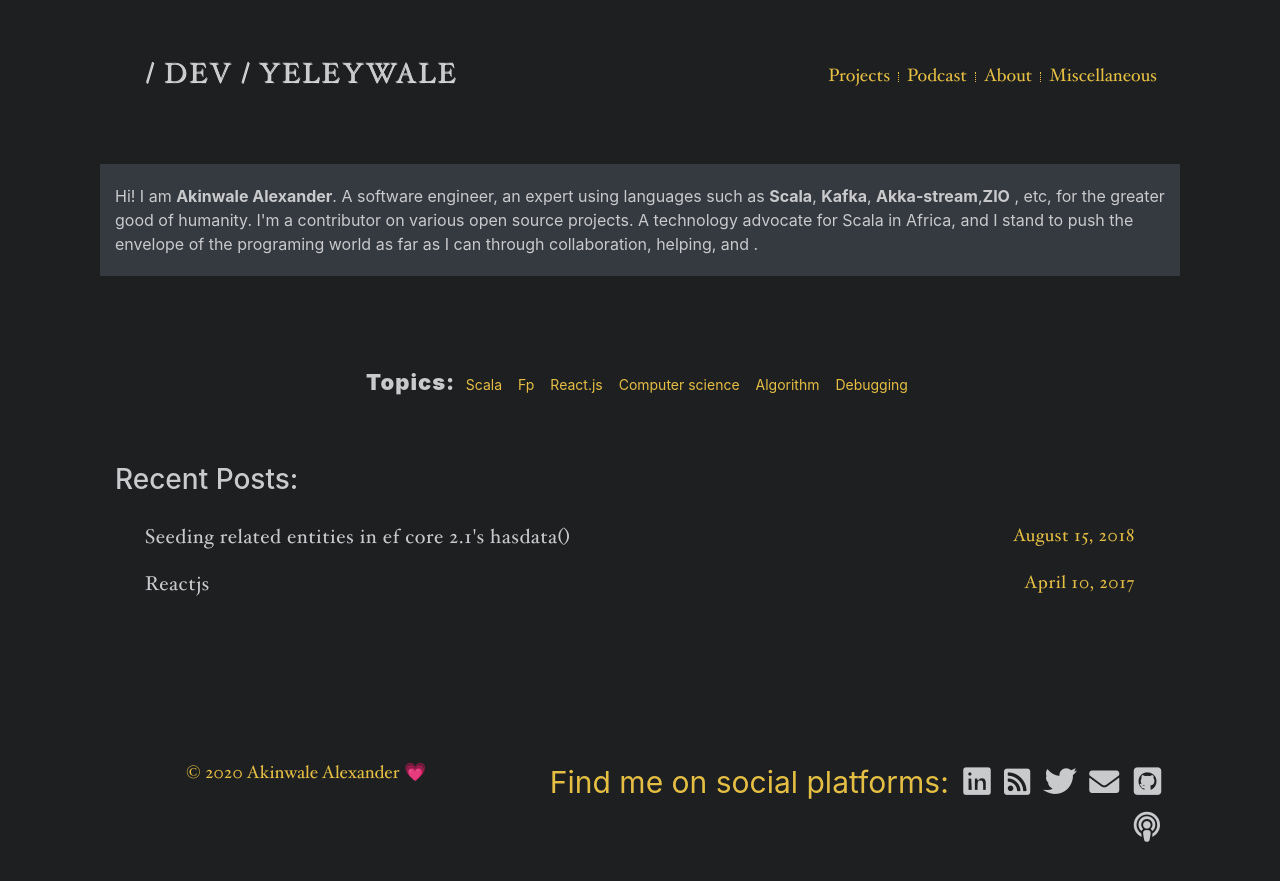
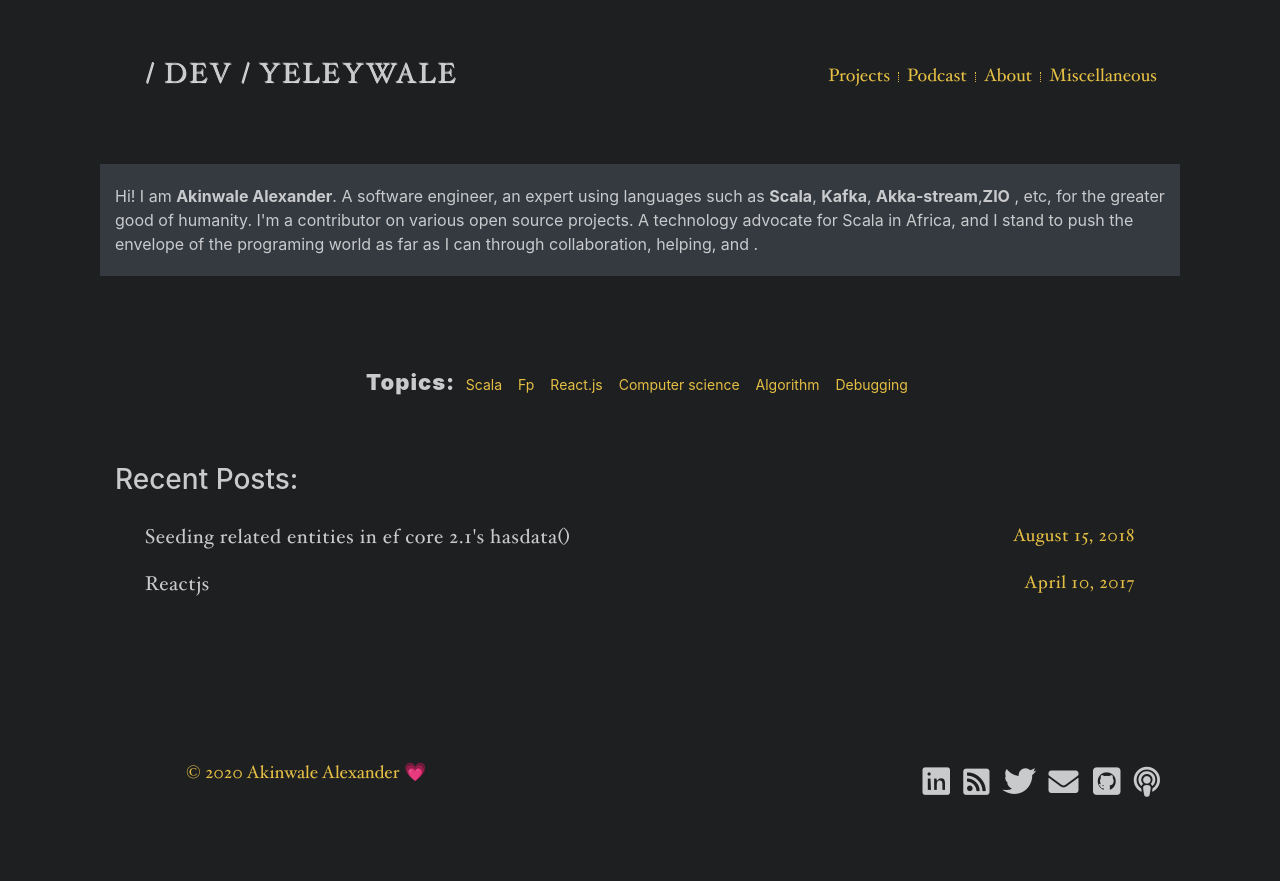
Before and after one commit to yeleywale/yeleywale.github.io, a Jekyll site: the page built from index.html, in a window 1280 px wide. Shown: the top 881 px of the page. Built offline with Jekyll 4.4.1, drawn with Linux system fonts in a browser that asks for light colours; nearby versions of some CDN libraries.

```diff
--- a/_includes/svg-icons.html
+++ b/_includes/svg-icons.html
@@ -1,5 +1,5 @@
 <div class="footer-links col-7">
-    <span class="footer-links-text">Find me on social platforms:</span>
+    <!-- <span class="footer-links-text">Find me on social platforms:</span> -->
     {% if site.footer-links.linkedin %}<a href="https://www.linkedin.com/in/{{ site.footer-links.linkedin }}"><i class="fab fa-linkedin"></i></a>{% endif %}
     {% if site.footer-links.rss %}<a href="{{ site.baseurl }}/feed.xml"><i class="fas fa-rss-square"></i></a>{% endif %}
     {% if site.footer-links.twitter %}<a href="https://www.twitter.com/{{ site.footer-links.twitter }}"><i class="fab fa-twitter"></i></a>{% endif %}
```
